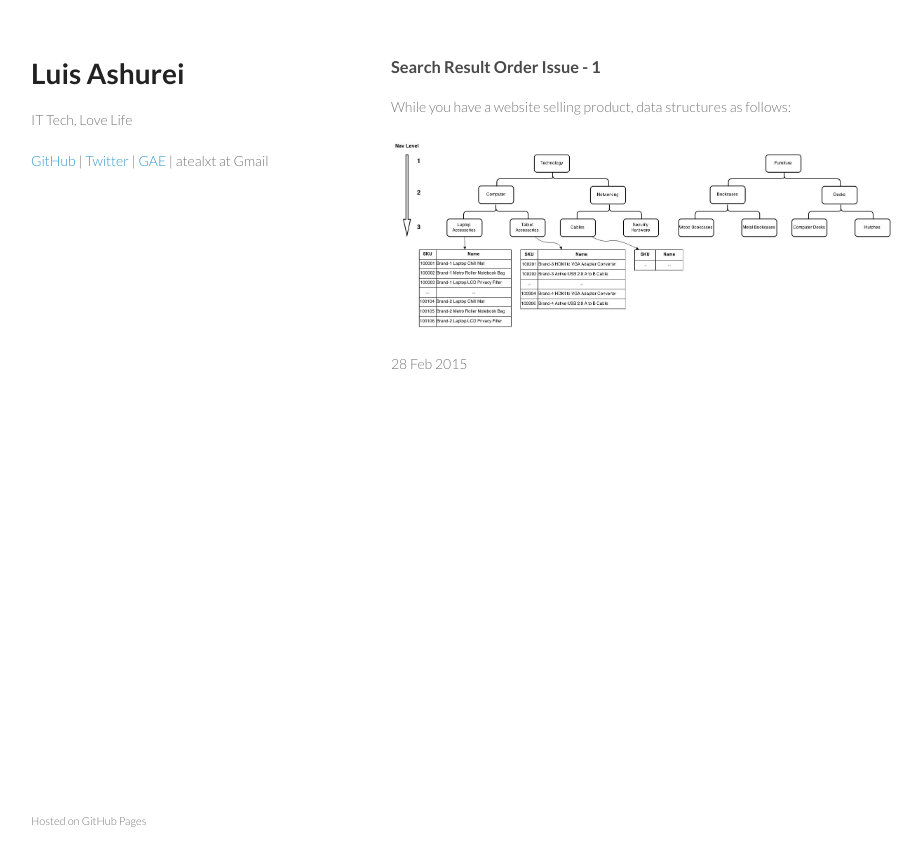
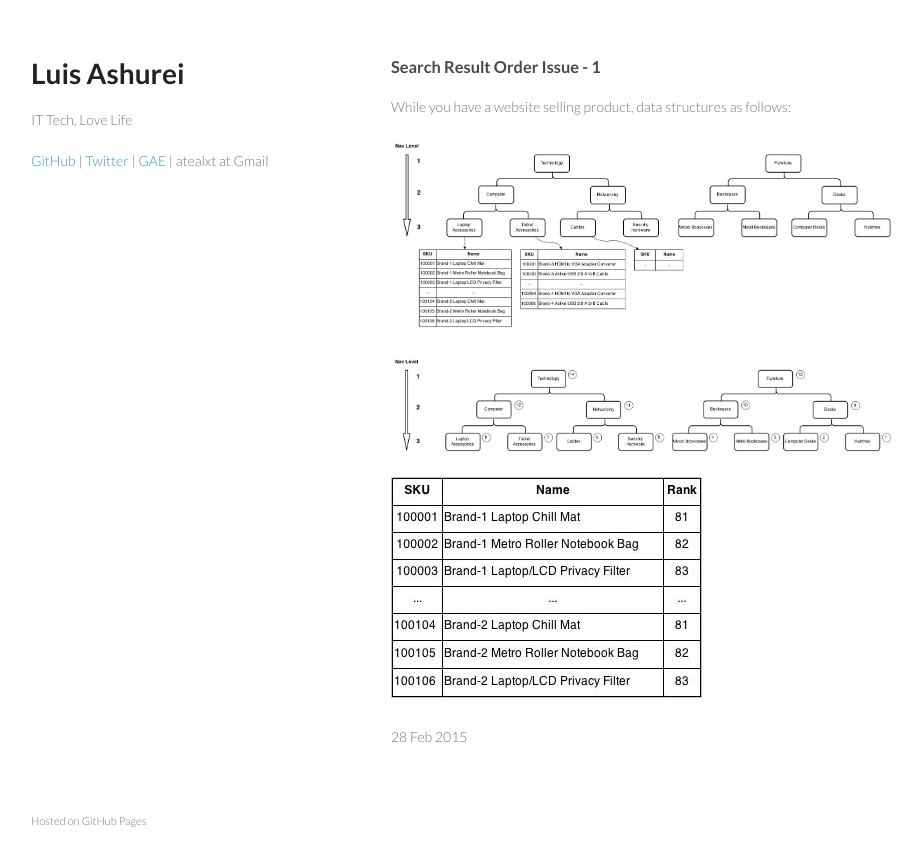
Before and after one commit to atealxt/atealxt.github.io, a Jekyll site: the page built from _posts/2015-02-28-search-result-order-issue-1.html, in a window 1280 px wide. Shown: the top 866 px of the page, without its empty margins (179-1101 px from the left). Built offline with Jekyll 4.4.1, drawn with Linux system fonts in a browser that asks for light colours; comment, search, counter and statistics services are not loaded.

Commit message:
Update 2015-02-28-search-result-order-issue-1.html

```diff
--- a/_posts/2015-02-28-search-result-order-issue-1.html
+++ b/_posts/2015-02-28-search-result-order-issue-1.html
@@ -15,5 +15,19 @@ While you have a website selling product, data structures as follows:
 </p>
 
 <p>
-<img src="/images/20150228/default_order_issue1.jpg"/>
+<a href="/images/20150228/default_order_issue1.jpg" target="_blank">
+  <img src="/images/20150228/default_order_issue1.jpg" alt="default_order_issue1 image"/>
+</a>
 </p>
+
+<p>
+<a href="/images/20150228/default_order_issue2.jpg" target="_blank">
+  <img src="/images/20150228/default_order_issue2.jpg" alt="default_order_issue2 image"/>
+</a>
+</p>
+
+<p>
+<a href="/images/20150228/default_order_issue3.jpg" target="_blank">
+  <img src="/images/20150228/default_order_issue3.jpg" alt="default_order_issue3 image"/>
+</a>
+</p>
```
